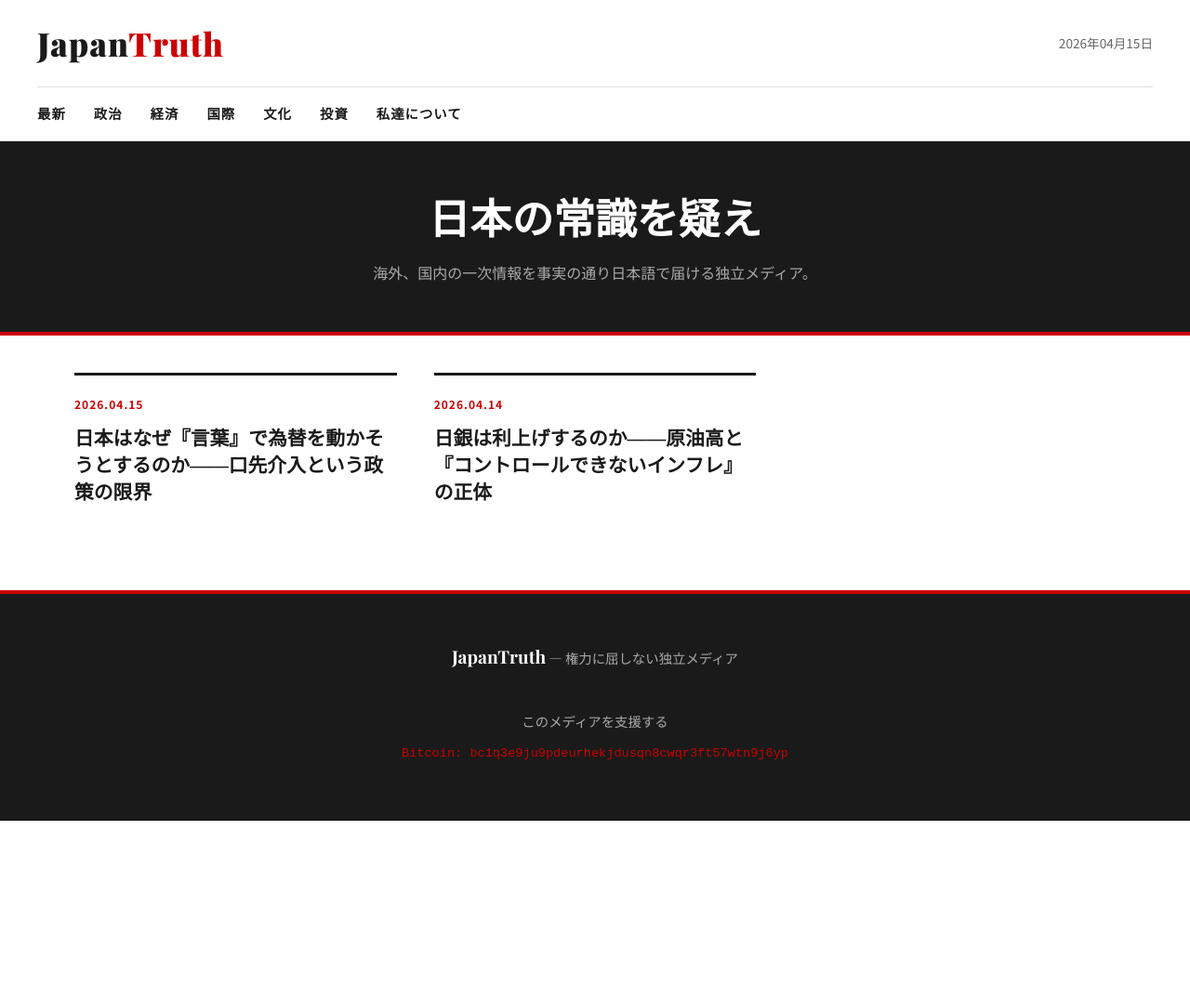
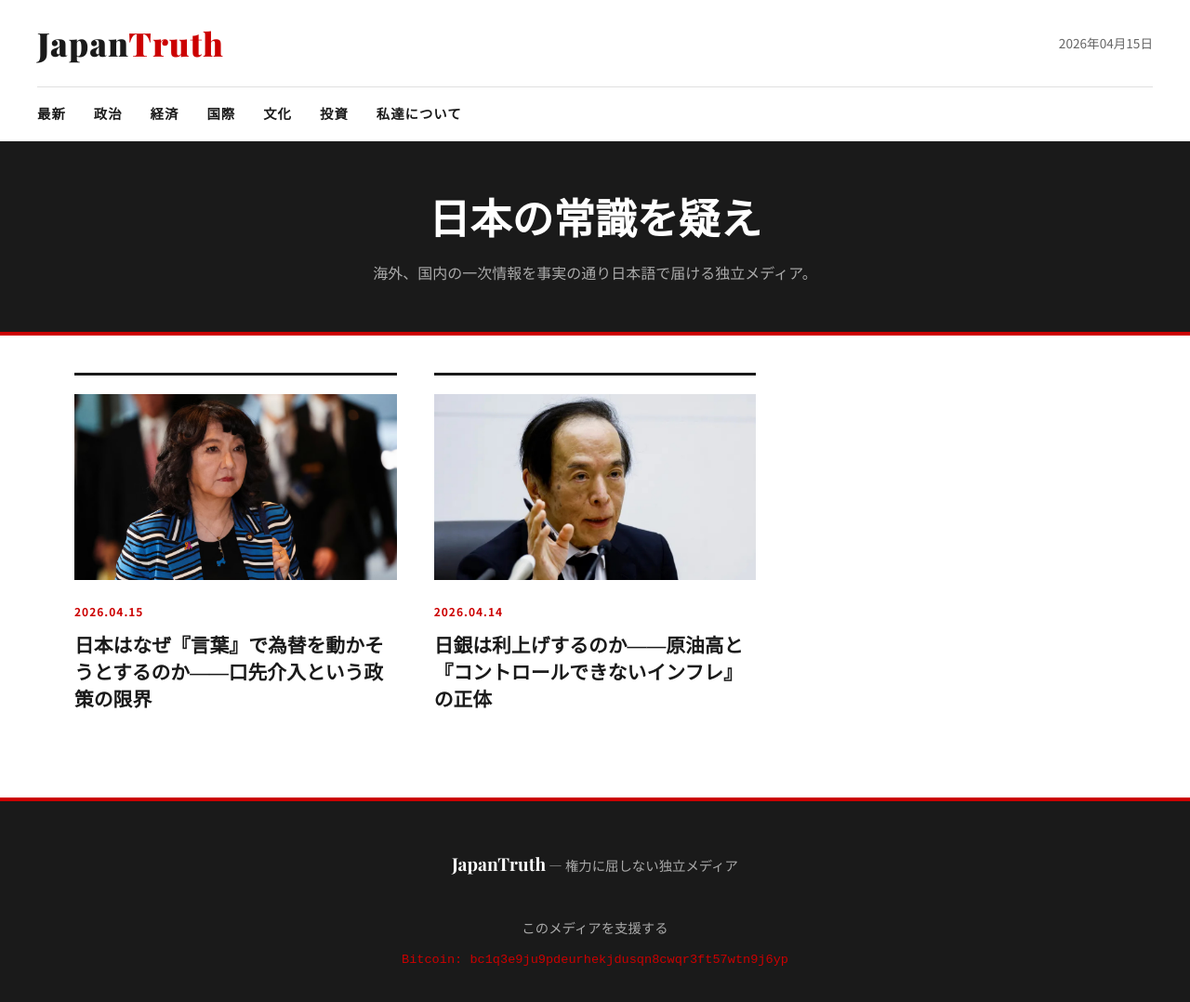
Before and after one commit to JapanTruth/japantruth.github.io, a Jekyll site: the page built from categories/economy.md, in a window 1280 px wide and 1106 px high. Shown: the top 1078 px of the window at 93% size. Built offline with Jekyll 4.4.1, drawn with Linux system fonts in a browser that asks for light colours.

Commit message:
Update economy.md

```diff
--- a/categories/economy.md
+++ b/categories/economy.md
@@ -3,23 +3,21 @@ layout: default
 title: 経済
 permalink: /categories/economy/
 ---
-
 <ul class="post-list">
   {% for post in site.categories.economy %}
     <li class="post-card">
-
+      {% if post.image %}
+      <img src="{{ post.image }}" alt="{{ post.title }}">
+      {% endif %}
       <div class="post-date">
         {{ post.date | date: "%Y.%m.%d" }}
       </div>
-
       <h2>
         <a href="{{ post.url }}">{{ post.title }}</a>
       </h2>
-
       <p class="excerpt">
         {{ post.excerpt | strip_html | truncate: 120 }}
       </p>
-
     </li>
   {% endfor %}
 </ul>
```
